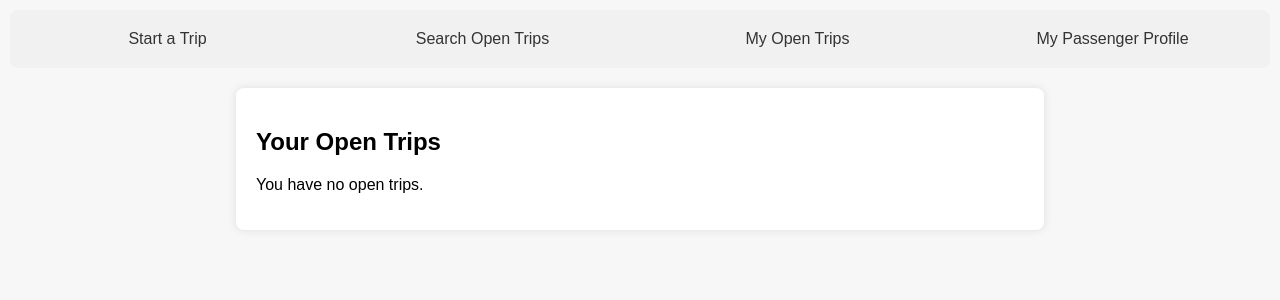
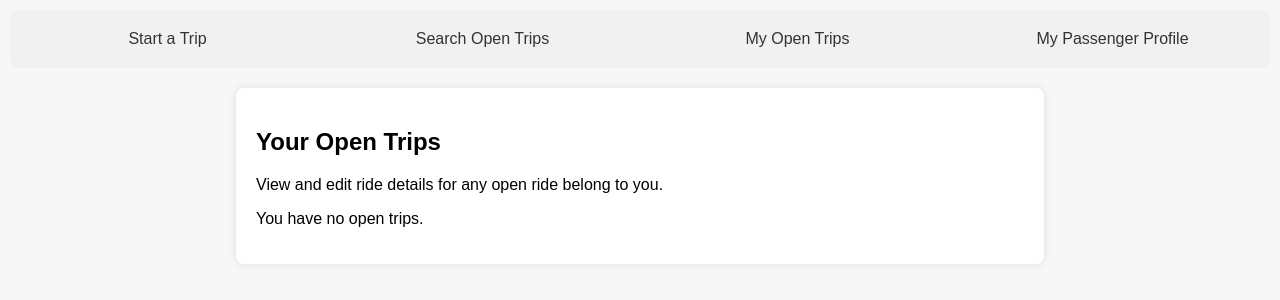
Before and after one commit to zizicc/ride-sharing-app, a Django app: page /passenger/myOpenTrip/ in a window 1280 px wide. Shown: the part 55-355 px from the top of the page. Run offline with Django 5.2, Linux system fonts and the light colour scheme; the visitor is signed in with stand-in values (Sample User, id 1); data that the repository does not hold is empty.

Commit message:
10-A ride owner should be able to edit the requested attributes of a ride until that ride is confirmed

```diff
--- a/docker-deploy/web-app/templates/passenger/myOpenTrip.html
+++ b/docker-deploy/web-app/templates/passenger/myOpenTrip.html
@@ -2,7 +2,7 @@
 
 {% block content %}
     <h2>Your Open Trips</h2>
-
+    <p>View and edit ride details for any open ride belong to you.</p>
     {% if trips %}
         <ul>
             {% for trip in trips %}
```
